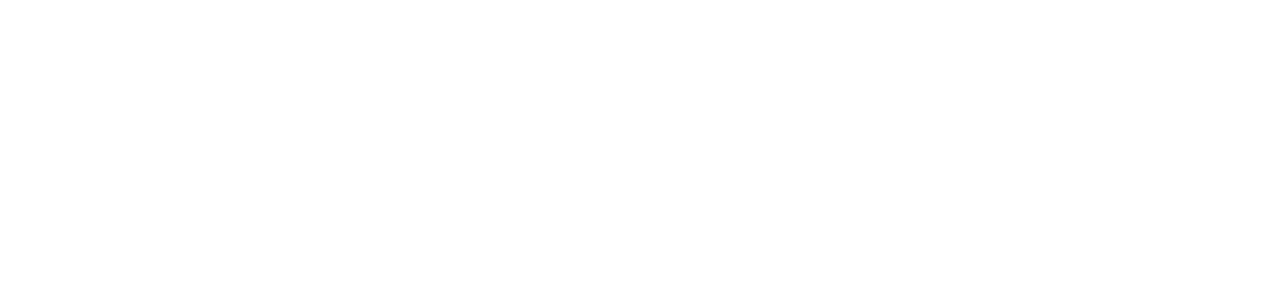
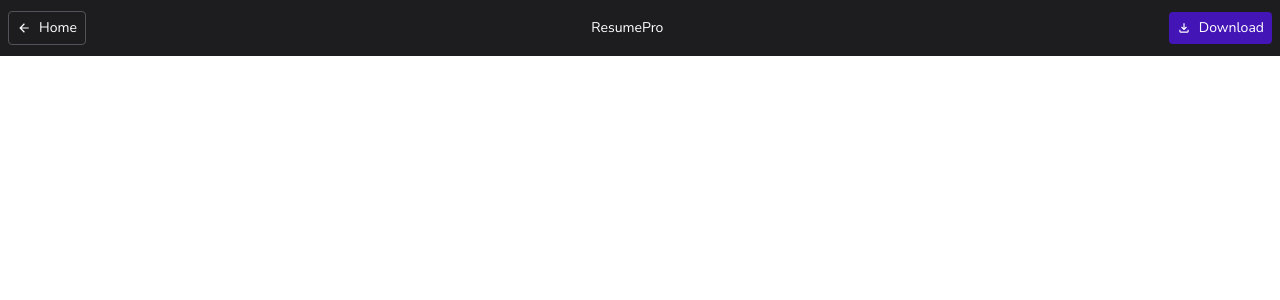
Before and after one commit to chaudhary64/resumePro, a React (Vite) app: page /1 in a window 1280 px wide. Before the commit this address had no page. Shown: the top 300 px of the page. Built offline with nearby package versions, Linux system fonts and the light colour scheme.

Commit message:
feat: add Resume component and update NavigationRoutes for dynamic routing

```diff
--- /dev/null
+++ b/src/Components/Resume.jsx
@@ -0,0 +1,28 @@
+import React from "react";
+import { IoMdArrowBack } from "react-icons/io";
+import { MdOutlineFileDownload } from "react-icons/md";
+import { Link, useParams } from "react-router";
+
+const Resume = () => {
+  const { id } = useParams();
+  return (
+    <>
+      <nav className="h-[7vh] px-2 flex justify-between items-center text-white text-sm bg-[#1D1D20]">
+        <Link
+          to={"/"}
+          className="px-2 py-1.5 flex items-center gap-2 rounded border border-[#52525A] hover:bg-[#3F3F45] transition-all"
+        >
+          <IoMdArrowBack />
+          Home
+        </Link>
+        <span>ResumePro</span>
+        <button className="px-2 py-1.5 bg-[#4314B6] flex items-center gap-2 rounded">
+          <MdOutlineFileDownload />
+          Download
+        </button>
+      </nav>
+    </>
+  );
+};
+
+export default Resume;
--- a/src/Components/Router/NavigationRoutes.jsx
+++ b/src/Components/Router/NavigationRoutes.jsx
@@ -1,11 +1,13 @@
 import React from "react";
 import { Routes, Route } from "react-router";
 import Home from "../../Pages/Home";
+import Resume from "../Resume";
 
 const NavigationRoutes = () => {
   return (
     <Routes>
       <Route path="/" element={<Home />} />
+      <Route path="/:id" element={<Resume />} />
     </Routes>
   );
 };
```
